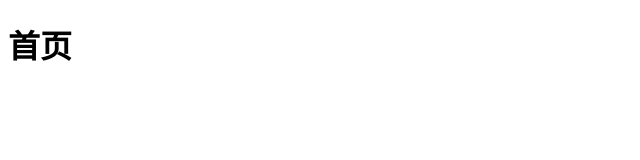
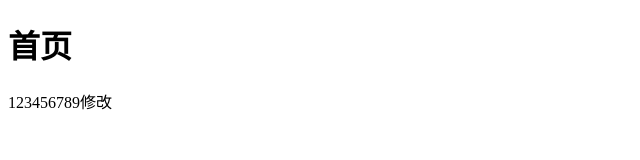
Before and after one commit to lyl1901/1901, a plain HTML site: page index.html in a window 1280 px wide. Shown: the whole page, without its empty margins (0-640 px from the left). Drawn offline with Linux system fonts and the light colour scheme.

Commit message:
增加一个提交测试
用于测试合并请求

```diff
--- a/index.html
+++ b/index.html
@@ -6,5 +6,6 @@
 </head>
 <body>
 	<h1>首页</h1>
+	<p>123456789修改</p>
 </body>
 </html>
```
